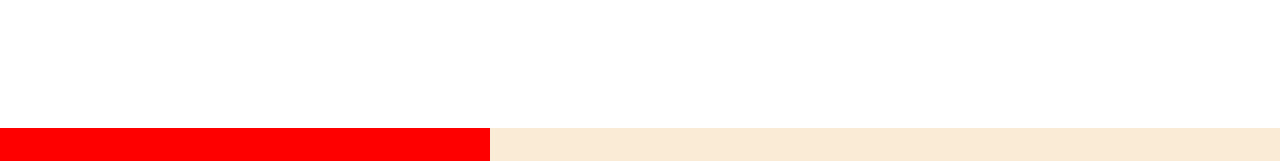
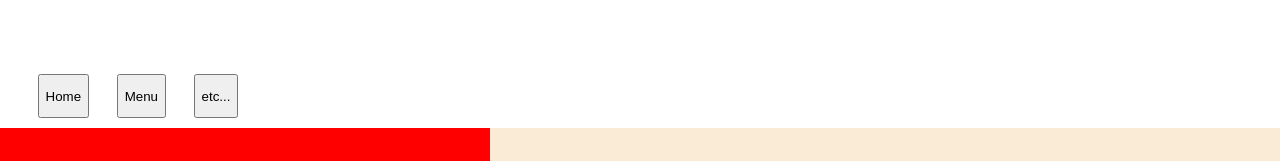
Before and after one commit to Raj-Pix-C/scrimba-course, a browser extension: page node/spooky-site/public/index.html in a window 1280 px wide. Shown: the top 161 px of the page. Drawn offline with Linux system fonts and the light colour scheme.

Commit message:
btn-cont initialization with some placeholders. seach-bar not included

```diff
--- a/node/spooky-site/public/index.css
+++ b/node/spooky-site/public/index.css
@@ -43,7 +43,17 @@ body {
 }
 
 .navbar {
+    display: flex;
+    flex-direction: row;
+    justify-content: start;
     padding: 10px;
+}
+
+#btn-cont {
+    display: flex;
+    flex-direction: row;
+    justify-content: space-evenly;
+    width: 20vw;
 }
 
 .body-container {
--- a/node/spooky-site/public/index.html
+++ b/node/spooky-site/public/index.html
@@ -13,7 +13,13 @@
                 <div class="golden-ratio-logo"></div>
                 <div class="top-bar-header"></div>
             </div>
-            <div class="navbar"></div>
+            <div class="navbar">
+                <div id="btn-cont">
+                    <button>Home</button>
+                    <button>Menu</button>
+                    <button>etc...</button>
+                </div>
+            </div>
             <div class="body-container">
                 <aside class="categories">
                     <h3>
```
